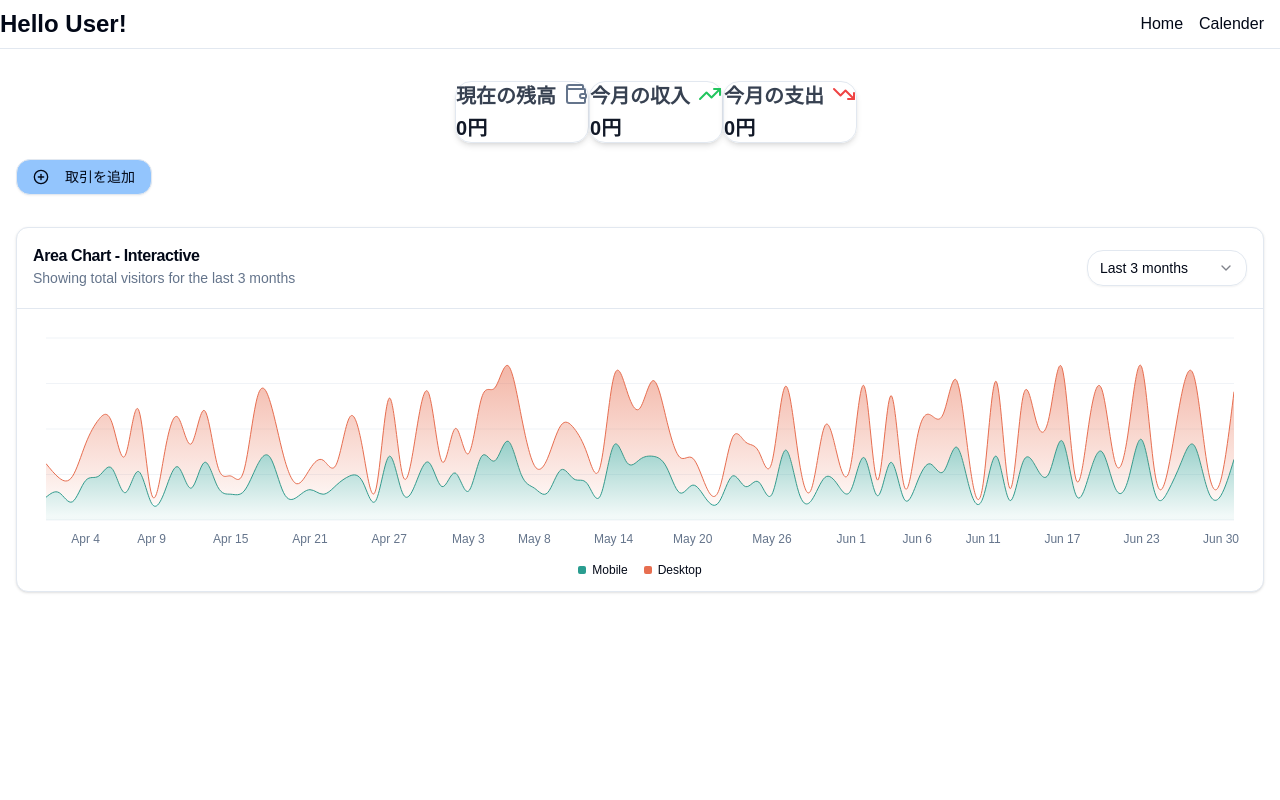
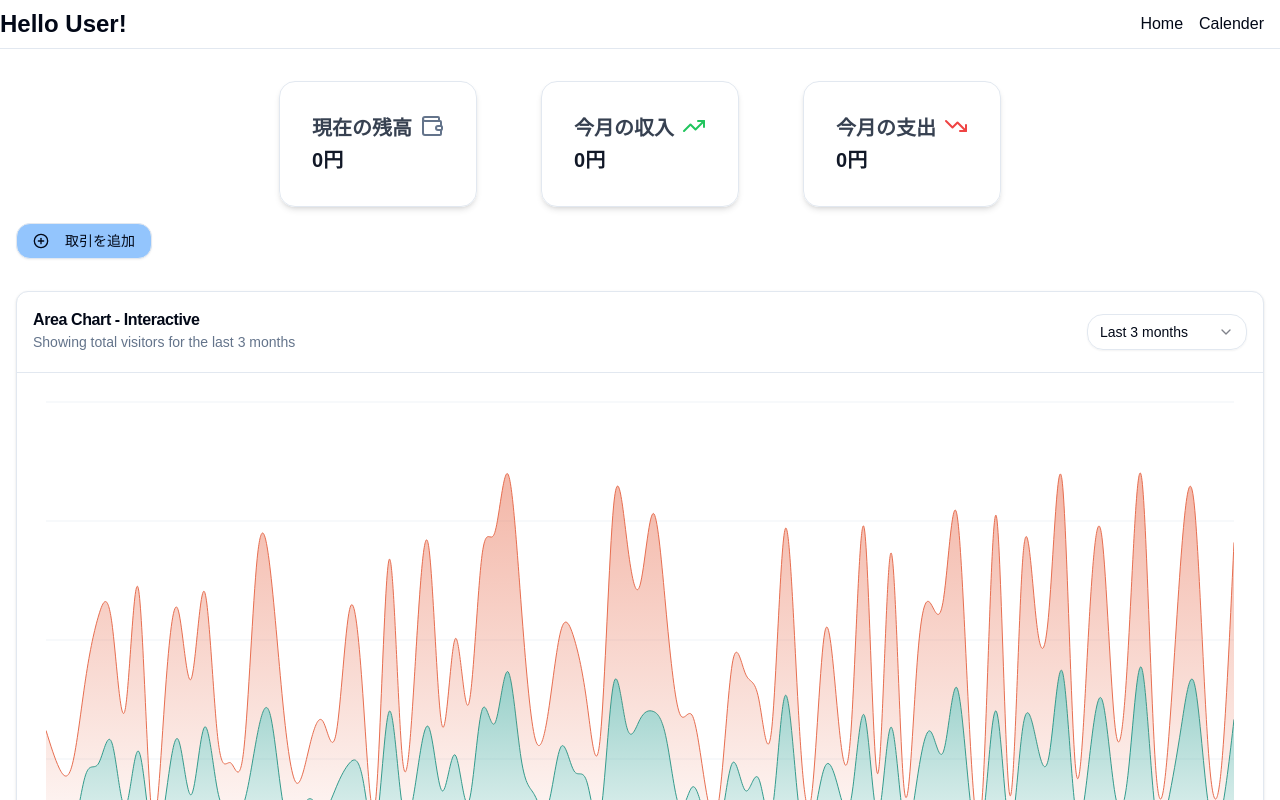
Before and after one commit to renokazaki/Money-Management, a Next.js app: page / in a window 1280 px wide. Shown: the top 800 px of the page. Built offline with nearby package versions, Linux system fonts and the light colour scheme.

Commit message:
レイアウトの修正

```diff
--- a/components/dashBoard/dashBoardGraph/Graph.tsx
+++ b/components/dashBoard/dashBoardGraph/Graph.tsx
@@ -151,7 +151,7 @@ export function Graph() {
   });
 
   return (
-    <Card className="mx-4">
+    <Card className="mx-4 sm:h-[680px]">
       <CardHeader className="flex items-center gap-2 space-y-0 border-b py-5 sm:flex-row">
         <div className="grid flex-1 gap-1 text-center sm:text-left">
           <CardTitle>Area Chart - Interactive</CardTitle>
@@ -179,10 +179,10 @@ export function Graph() {
           </SelectContent>
         </Select>
       </CardHeader>
-      <CardContent className="px-2 pt-4 sm:px-6 sm:pt-6">
+      <CardContent className="px-2 pt-4 sm:px-6 sm:pt-6 ">
         <ChartContainer
           config={chartConfig}
-          className="aspect-auto h-[250px] w-full"
+          className="aspect-auto h-[250px] w-full sm:h-[560px]"
         >
           <AreaChart data={filteredData}>
             <defs>
@@ -254,7 +254,7 @@ export function Graph() {
               stroke="var(--color-desktop)"
               stackId="a"
             />
-            <ChartLegend content={<ChartLegendContent />} />
+            <ChartLegend content={<ChartLegendContent />} className="mt-4" />
           </AreaChart>
         </ChartContainer>
       </CardContent>
--- a/components/dashBoard/dashBoardHeader/Cards.tsx
+++ b/components/dashBoard/dashBoardHeader/Cards.tsx
@@ -9,7 +9,7 @@ const Cards: React.FC<{
   color: string;
 }> = ({ title, amount, icon, color }) => {
   return (
-    <Card className={`rounded-lg bg-${color}-100 shadow-md`}>
+    <Card className={`rounded-lg bg-${color}-100 shadow-md p-2 sm:p-8`}>
       <h3 className="flex gap-2 text-xs sm:text-xl font-semibold text-gray-700">
         {title}
         <span className="flex items-center mb-2">{icon}</span>
--- a/components/dashBoard/dashBoardHeader/DashBoardCard.tsx
+++ b/components/dashBoard/dashBoardHeader/DashBoardCard.tsx
@@ -33,7 +33,7 @@ const DashboardCard: React.FC<DashboardProps> = ({ transactions, balance }) => {
     .reduce((sum, t) => sum + t.amount, 0);
 
   return (
-    <div className="flex justify-center item-center mb-4 ">
+    <div className="flex justify-center item-center mb-4 gap-4 sm:gap-16 ">
       <Cards
         title="現在の残高"
         amount={balance}
--- a/components/dashBoard/dashBoardHeader/DashBoardHeader.tsx
+++ b/components/dashBoard/dashBoardHeader/DashBoardHeader.tsx
@@ -23,13 +23,13 @@ const DashBoardHeader = () => {
   };
 
   return (
-    <div className="w-full py-8 mx-4">
+    <div className="w-full py-8 ">
       {/* 総合ダッシュボード */}
       <DashboardCard transactions={transactions} balance={balance} />
       {/* 取引追加ボタン */}
       <Button
         variant="outline"
-        className=" bg-blue-300"
+        className="ml-4 bg-blue-300"
         onClick={() => setShowModal(true)}
       >
         <PlusCircle className="mr-2" /> 取引を追加
```
